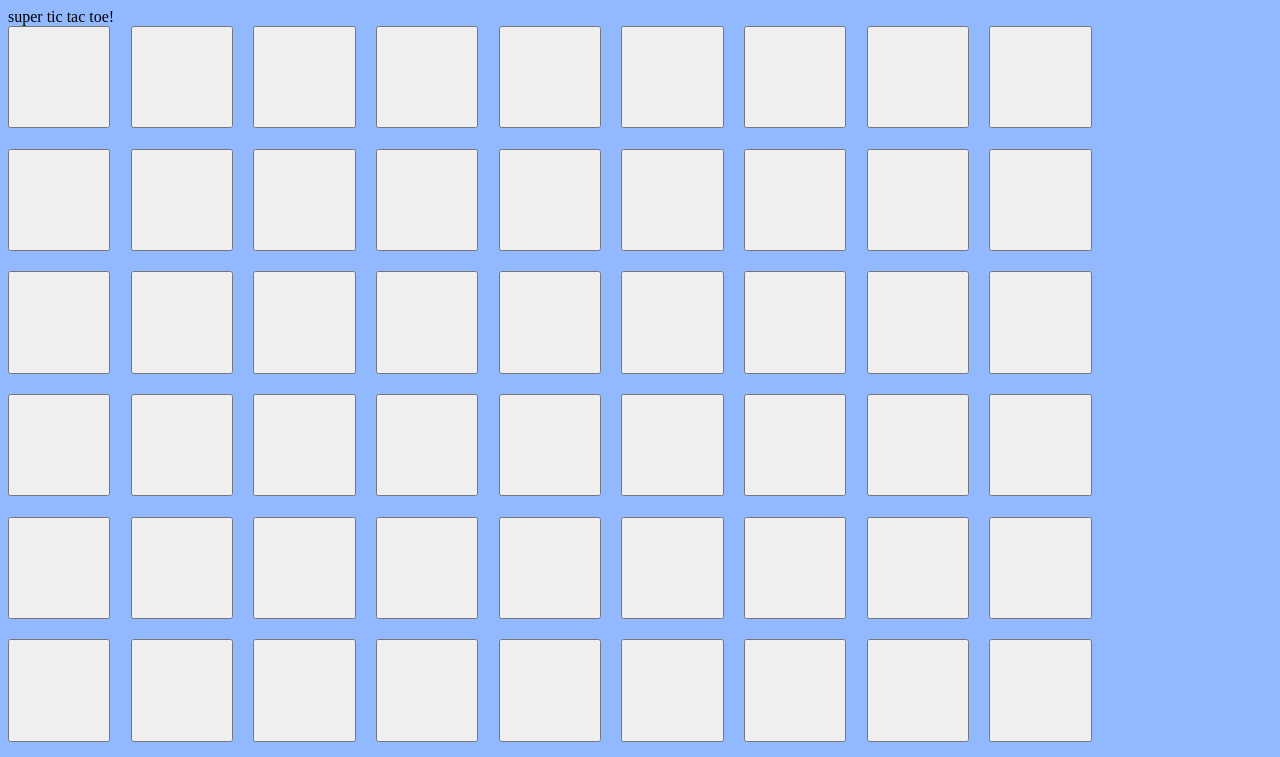
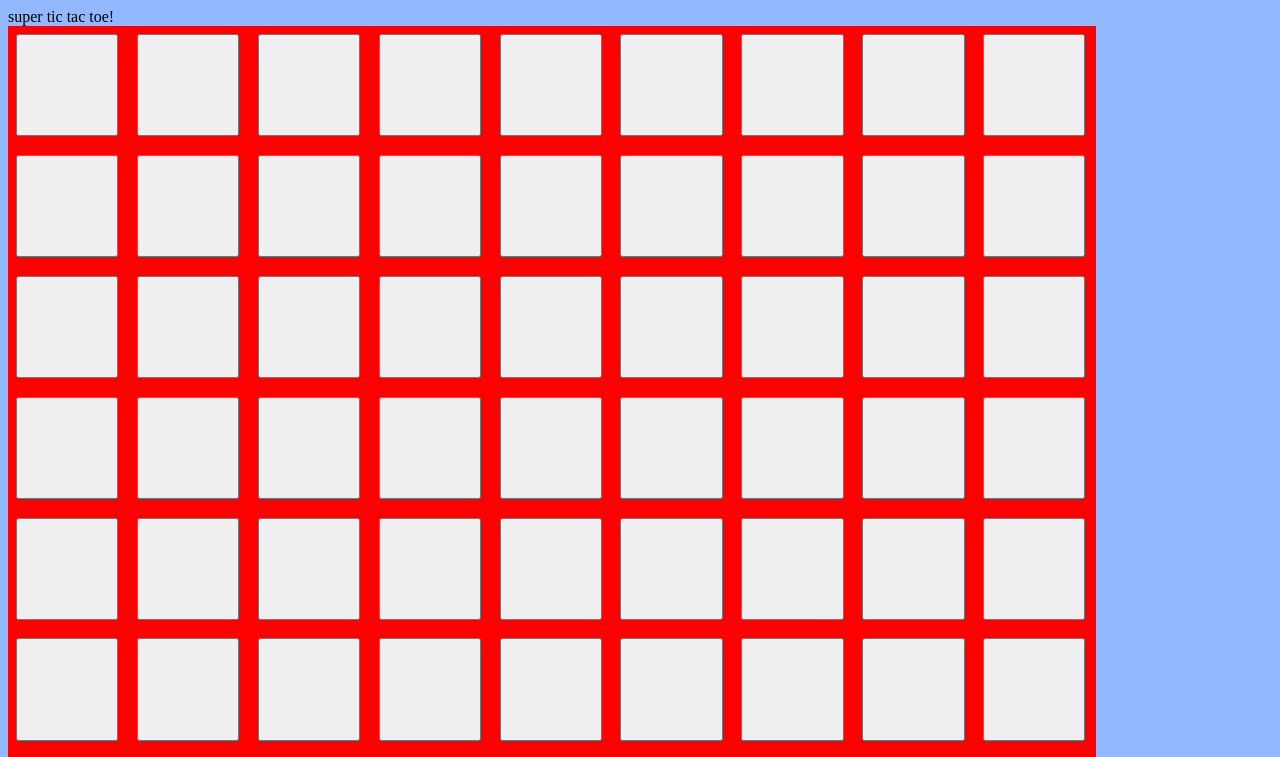
Before and after one commit to haemie/supertictactoe, a React (Vite) app: page / in a window 1280 px wide. Shown: the top 757 px of the page. Built offline with nearby package versions, Linux system fonts and the light colour scheme.

Commit message:
restricting miniboard based on previous box selection

```diff
--- a/src/components/largeboard.jsx
+++ b/src/components/largeboard.jsx
@@ -5,10 +5,12 @@ function Largeboard() {
   let largeDimension = 3;
   let initialState = Array(largeDimension)
     .fill(0)
-    .map((e) => Array(largeDimension).fill('💀'));
+    .map((e) => Array(largeDimension).fill(null));
 
   const [lbState, setLbState] = useState(initialState);
   const [currentPlayer, setCurrentPlayer] = useState('X');
+  const [currentBoard, setCurrentBoard] = useState(null);
+  const [focusBoard, setFocusBoard] = useState(null);
 
   function handleMiniWin(row, col) {
     lbState[row][col] = currentPlayer;
@@ -19,19 +21,55 @@ function Largeboard() {
   for (let i = 0; i < largeDimension; i++) {
     mbLayout[i] = [];
     for (let j = 0; j < largeDimension; j++) {
+      if (
+        !focusBoard ||
+        (focusBoard && focusBoard[0] === i && focusBoard[1] === j)
+      ) {
         mbLayout[i].push(
           <Miniboard
+            style={{ backgroundColor: 'red' }}
             key={`mb${i}${j}`}
             currentPlayer={currentPlayer}
             setCurrentPlayer={setCurrentPlayer}
+            currentBoard={currentBoard}
+            setCurrentBoard={setCurrentBoard}
+            focused={true}
             className="miniboard"
-          miniboardID={i + j}
+            miniboardID={[i, j]}
             marker={lbState[i][j]}
             handleWin={() => handleMiniWin(row, col)}
           />
         );
+      } else {
+        mbLayout[i].push(
+          <Miniboard
+            style={{ backgroundColor: 'blue' }}
+            key={`mb${i}${j}`}
+            className="miniboard"
+            miniboardID={[i, j]}
+            marker={lbState[i][j]}
+            focused={false}
+          />
+        );
       }
     }
+  }
+
+  useEffect(() => {
+    if (currentBoard) {
+      console.log('current board', currentBoard);
+      console.log(
+        'state of current board',
+        lbState[currentBoard[0]][currentBoard[1]]
+      );
+      console.log('focused board', focusBoard);
+      if (lbState[currentBoard[0]][currentBoard[1]]) {
+        setFocusBoard(null);
+      } else {
+        setFocusBoard([currentBoard[0], currentBoard[1]]);
+      }
+    }
+  }, [currentBoard]);
 
   return <div className="largeBoard">{mbLayout}</div>;
 }
--- a/src/components/miniboard.jsx
+++ b/src/components/miniboard.jsx
@@ -1,18 +1,27 @@
 import React, { useState, useEffect } from 'react';
 import Box from './box';
 
-function Miniboard({ currentPlayer, setCurrentPlayer, marker, handleWin }) {
+function Miniboard({
+  currentPlayer,
+  setCurrentPlayer,
+  setCurrentBoard,
+  style,
+  focused,
+  marker,
+  handleWin,
+}) {
   let miniDimension = 3;
   let initialState = Array(miniDimension)
     .fill(0)
-    .map((e) => Array(miniDimension).fill(''));
+    .map((e) => Array(miniDimension).fill(null));
 
   const [mbState, setMbState] = useState(initialState);
 
   function handleClick(row, col) {
     mbState[row][col] = currentPlayer;
     setMbState([...mbState]);
-    console.log(currentPlayer);
+    console.log('current player', currentPlayer);
+    setCurrentBoard([row, col]);
     setCurrentPlayer(currentPlayer === 'X' ? 'O' : 'X');
   }
 
@@ -20,19 +29,34 @@ function Miniboard({ currentPlayer, setCurrentPlayer, marker, handleWin }) {
   for (let i = 0; i < miniDimension; i++) {
     boxLayout[i] = [];
     for (let j = 0; j < miniDimension; j++) {
+      if (focused) {
         boxLayout[i].push(
           <Box
             key={`box${i}${j}`}
             className="box"
-          boxID={i + j}
+            boxID={[i, j]}
             marker={mbState[i][j]}
             handleClick={() => handleClick(i, j)}
           />
         );
+      } else {
+        boxLayout[i].push(
+          <Box
+            key={`box${i}${j}`}
+            className="box"
+            boxID={[i, j]}
+            marker={mbState[i][j]}
+          />
+        );
+      }
     }
   }
 
-  return <div className="miniBoard">{boxLayout}</div>;
+  return (
+    <div className="miniBoard" style={style}>
+      {boxLayout}
+    </div>
+  );
 }
 
 export default Miniboard;
--- a/src/styles.css
+++ b/src/styles.css
@@ -9,19 +9,21 @@ body {
 }
 
 .largeBoard {
+  background-color: black;
   display:grid;
   grid-template-columns: 1fr 1fr 1fr;
-  gap:1em;
+  gap:0em;
   width: 85vw;
   height: 85vw;
 }
 
 .miniBoard {
+  padding: 0.5em;
   display:grid;
   grid-template-columns: 1fr 1fr 1fr;
   gap: 1em;
 }
 
 .miniBoard:hover {
-  background-color: rgb(177, 204, 255);
+  background-color: rgb(99, 154, 255);
 }
```
Lines whose indentation alone changed are shown as unchanged.
